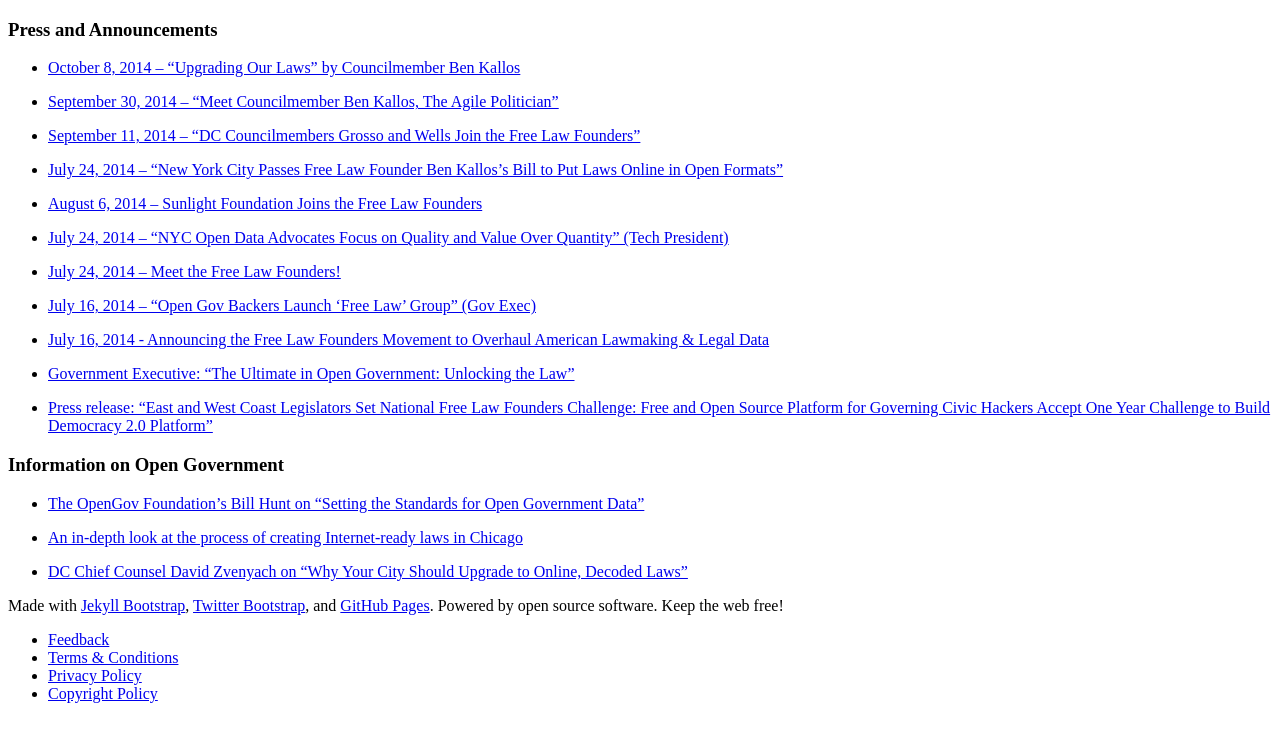
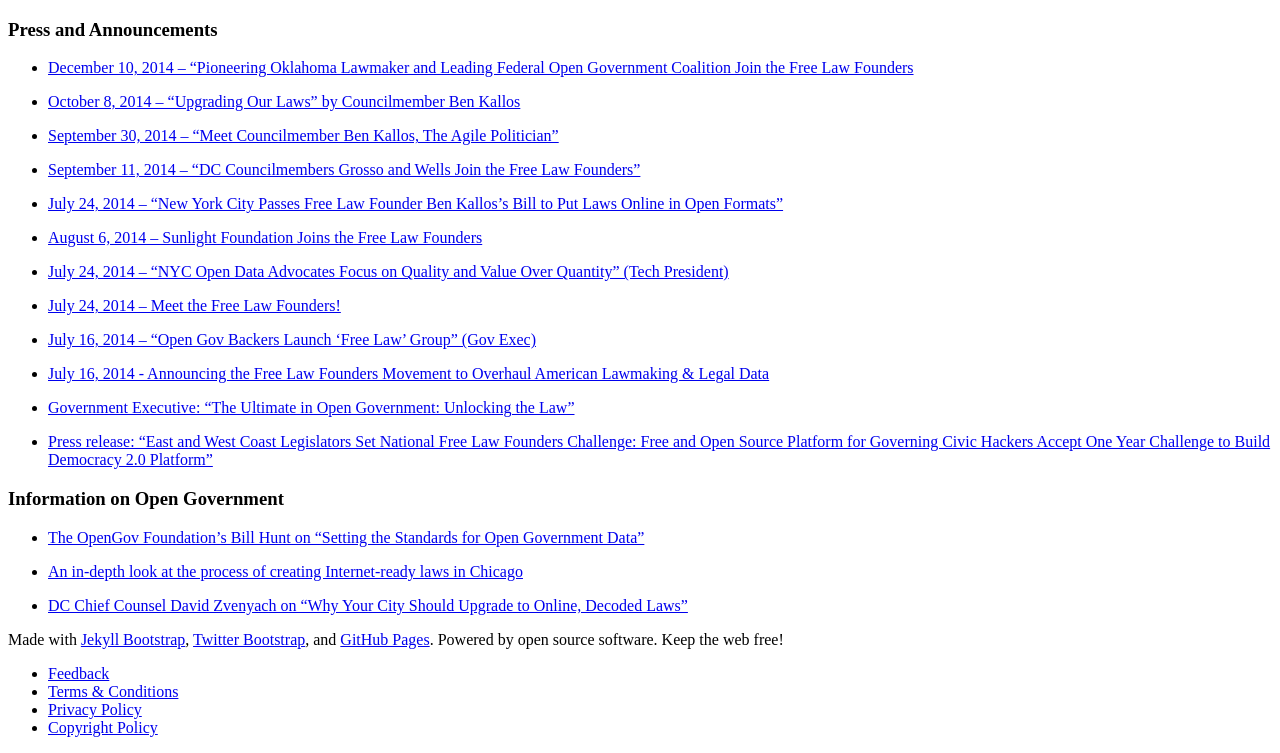
Before and after one commit to opengovfoundation/free-law-founders-site, a Jekyll site: the page built from resources.md, in a window 1280 px wide, cut to the strip 706-1459 px from the top of the page. Built offline with Jekyll 4.4.1, drawn with Linux system fonts in a browser that asks for light colours; nearby versions of some CDN libraries; before the commit the page ends 1425 px from its top, so only the background shows below that.

Commit message:
Update resources.md

```diff
--- a/resources.md
+++ b/resources.md
@@ -16,6 +16,8 @@ permalink: "resources/"
 
 
 ### Press and Announcements
+
+* [December 10, 2014 -- "Pioneering Oklahoma Lawmaker and Leading Federal Open Government Coalition Join the Free Law Founders](http://www.opengovfoundation.org/pioneering-oklahoma-lawmaker-and-leading-federal-open-government-coalition-join-the-free-law-founders/)
 
 * [October 8, 2014 -- "Upgrading Our Laws" by Councilmember Ben Kallos](http://www.cityandstateny.com/2/politics/new-york-city/upgrading-our-laws.html#.VDVqiSldU7v)
 
```
